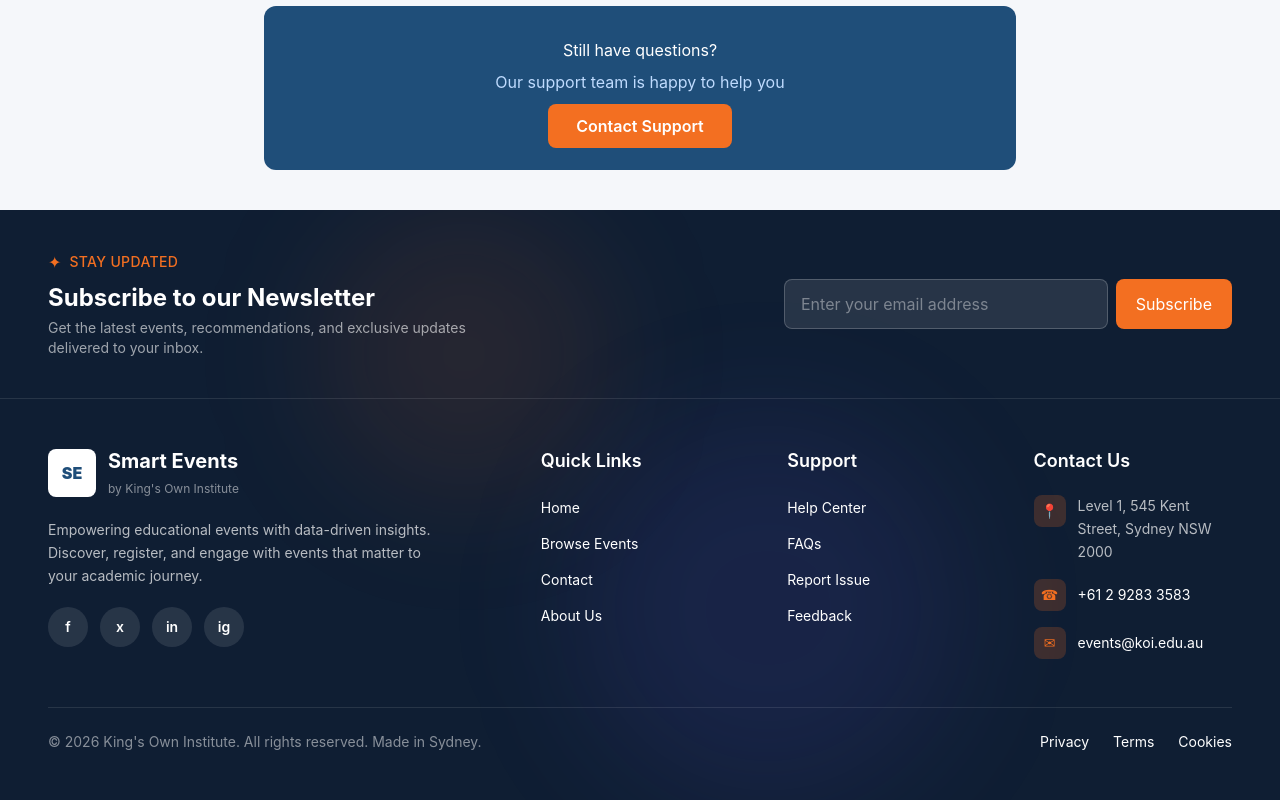
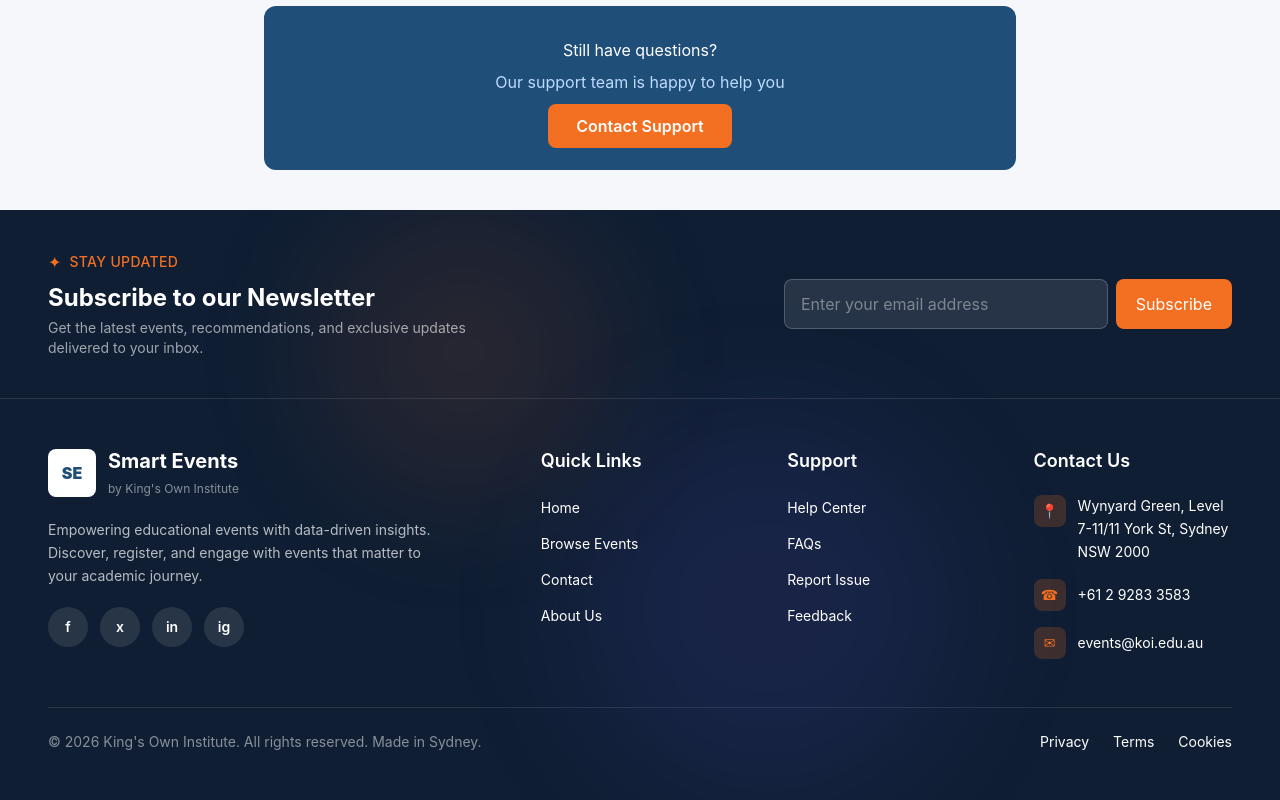
Before and after one commit to Strange-bots/Smart_Event_Management, a React (Vite) app in the folder Client/: page /faqs in a window 1280 px wide. Shown: the part 1705-2505 px from the top of the page. Built offline with nearby package versions, Linux system fonts and the light colour scheme; no server answers.

Commit message:
updated koi location contact us footer

```diff
--- a/Client/src/components/layout/footer.jsx
+++ b/Client/src/components/layout/footer.jsx
@@ -204,9 +204,14 @@ function Footer() {
                 <div className="flex h-8 w-8 shrink-0 items-center justify-center rounded-lg bg-[#f36f21]/20 text-[#f36f21]">
                   📍
                 </div>
-                <span className="leading-relaxed text-white/70">
-                  Level 1, 545 Kent Street, Sydney NSW 2000
-                </span>
+                <a
+                  href="https://www.google.com/maps/place/King's+Own+Institute/@-33.865306,151.2054985,17z/data=!3m1!4b1!4m6!3m5!1s0x6b12ae3c8e58292f:0xc45a57353eb1a64e!8m2!3d-33.865306!4d151.2054985!16s%2Fg%2F1pwfv0yw9?entry=ttu&g_ep=EgoyMDI2MDQxNS4wIKXMDSoASAFQAw%3D%3D"
+                  target="_blank"
+                  rel="noopener noreferrer"
+                  className="leading-relaxed text-white/70 no-underline hover:underline hover:text-white transition-colors"
+                >
+                  Wynyard Green, Level 7-11/11 York St, Sydney NSW 2000
+                </a>
               </li>
               <li className="flex items-center gap-3 text-sm">
                 <div className="flex h-8 w-8 shrink-0 items-center justify-center rounded-lg bg-[#f36f21]/20 text-[#f36f21]">
```
